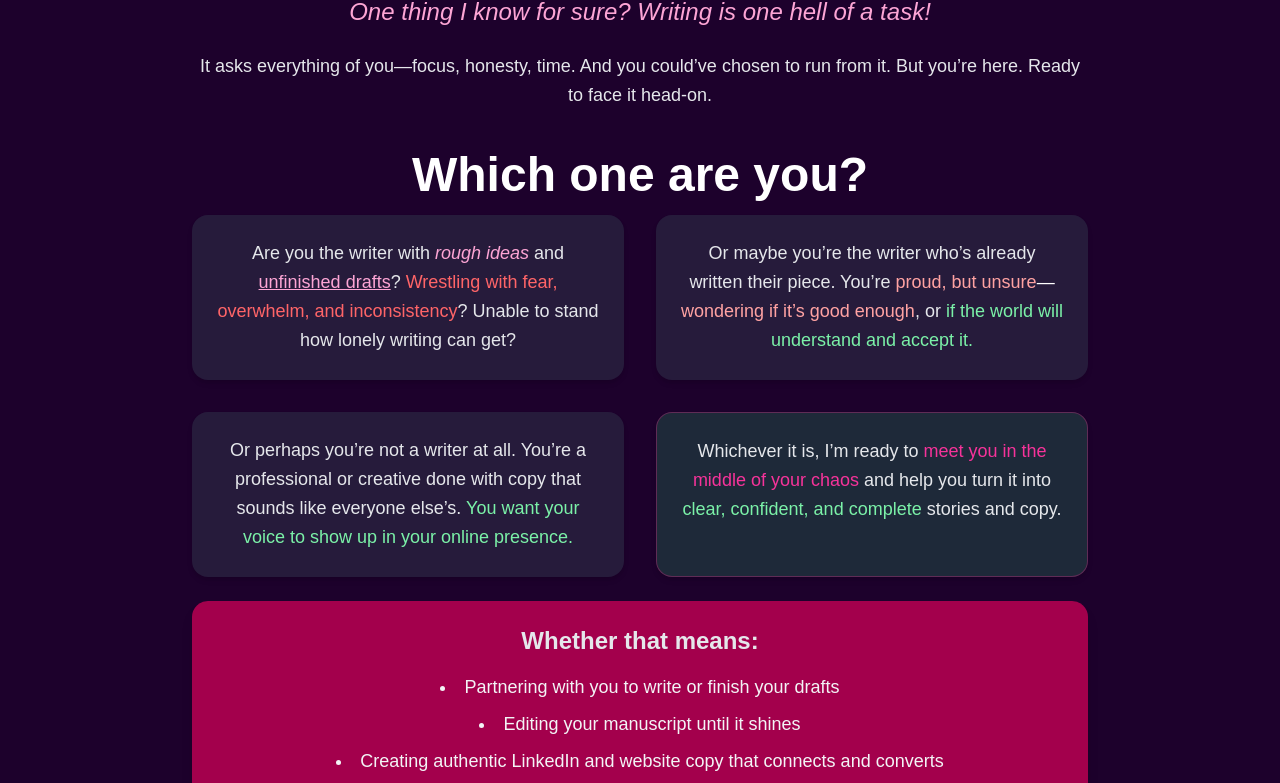
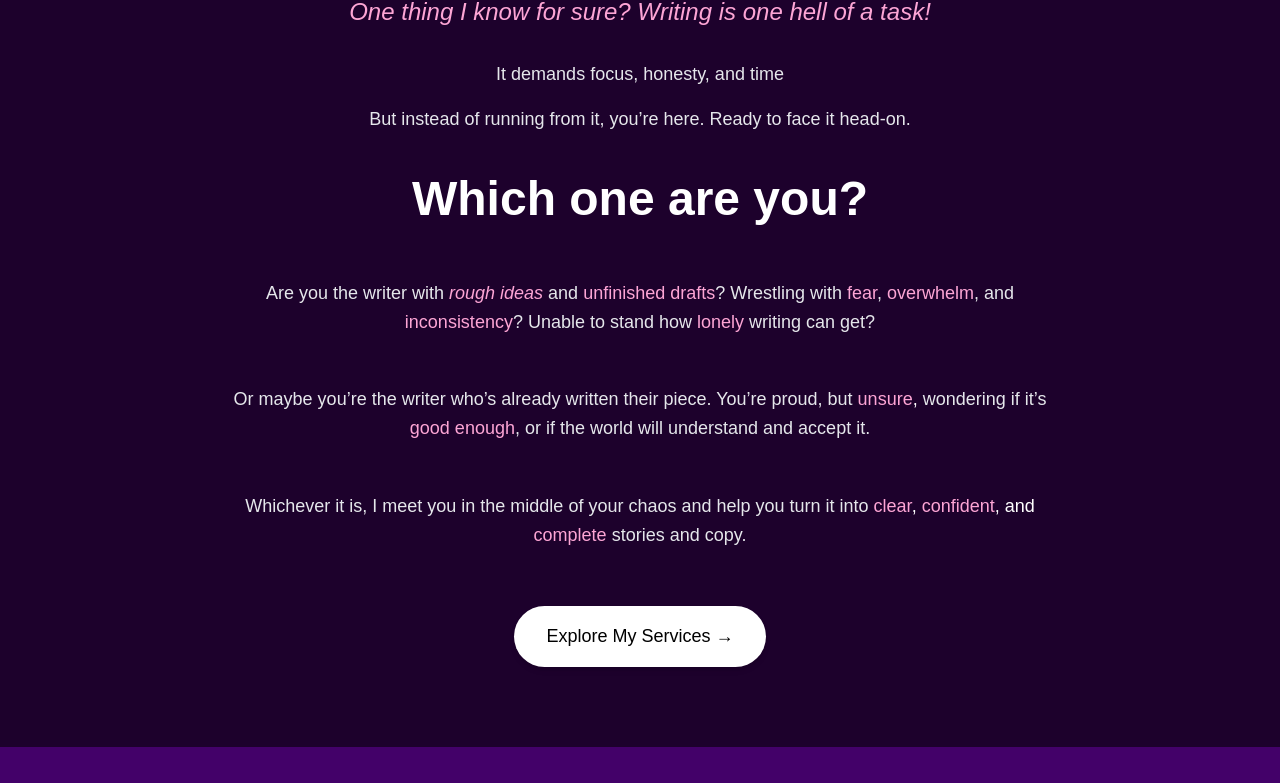
Before and after one commit to OgunwandeBukunmi/kristina, a Next.js app: page / in a window 1280 px wide. Shown: the part 668-1451 px from the top of the page. Built offline with nearby package versions, Linux system fonts and the light colour scheme; a web font is replaced by a local one.

Commit message:
personal meeting changes

```diff
--- a/src/app/page.tsx
+++ b/src/app/page.tsx
@@ -11,85 +11,86 @@ import { ChevronLeft, ChevronRight } from "lucide-react";
 import Footer from "@/components/Footer";
 
 export type space = {
-  name : string,
-  target : string,
-  content : string,
-  cta : string,
-  link : string
+  name: string,
+  target: string,
+  content: string,
+  cta: string,
+  link: string
 }
 
 export default function Home() {
 
 
-  const reviews =[
-     {content : "Working with Kristina was the difference between having an idea and having it come alive. I told her everything I had in my head, and she just listened—then somehow turned all my rambling into something that actually made sense. Through genuine understanding and skill, she helped me get my ideas on the page and create a finished draft. The result felt effortless to read, and the result reminded me how powerful human writing is.",
-  person : "Daniel"
+  const reviews = [
+    {
+      content: "Working with Kristina was the difference between having an idea and having it come alive. I told her everything I had in my head, and she just listened, then somehow turned all my rambling into something that actually made sense. Through genuine understanding and skill, she helped me get my ideas on the page and create a finished draft. The result felt effortless to read, and the result reminded me how powerful human writing is.",
+      person: "Daniel"
     },
     {
-    content : "“I've worked with Ewaoluwa for several years now, and it never ceases to amaze me how good she is at capturing my ideas and articulating them with true perfection. I found that in order to be a good writer, you must also be an amazing listener, and she truly is that. She listens closely and recreates my words as they are in my mind. Her editing is just as amazing as her writing skills. With a keen eye for detail, Ewaoluwa has successfully edited a number of my works with incredible accuracy. She takes her time to not just read text, but breaks it down to ensure she fully understands it before marking it up. Anyone lucky enough to work with Ewaoluwa is truly blessed“.",
-    person : "Porsché Mysticque Steele (My former boss🙈, CEO of MysticqueRose Publishing, and TEDx Speaker)"
+      content: "I've worked with Ewaoluwa for several years now, and it never ceases to amaze me how good she is at capturing my ideas and articulating them with true perfection. I found that in order to be a good writer, you must also be an amazing listener, and she truly is that. She listens closely and recreates my words as they are in my mind. Her editing is just as amazing as her writing skills. With a keen eye for detail, Ewaoluwa has successfully edited a number of my works with incredible accuracy. She takes her time to not just read text, but breaks it down to ensure she fully understands it before marking it up. Anyone lucky enough to work with Ewaoluwa is truly blessed“.",
+      person: "Porsché Mysticque Steele (My former boss🙈, CEO of MysticqueRose Publishing, and TEDx Speaker)"
     },
     {
-    content : "Thank you so much for editing the sample, Kristina. This is exactly the type of feedback & guidance I need to make my book the best it can be.",
-    person : "Felicia Emery (She immediately hired me to edit her book!)"
+      content: "Thank you so much for editing the sample, Kristina. This is exactly the type of feedback & guidance I need to make my book the best it can be.",
+      person: "Felicia Emery (She immediately hired me to edit her book!)"
     },
     {
-    content : "Amazing job! I’m truly grateful for her help in telling and editing my life’s story.",
-    person : "Whitney Williams, Author of The Revival (We spent three amazing months working on her story!)"
+      content: "Amazing job! I’m truly grateful for her help in telling and editing my life’s story.",
+      person: "Whitney Williams, Author of The Revival (We spent three amazing months working on her story!)"
     },
     {
-    content : "She was superb! Very talented. She took my run-on sentences and chaotic paragraphs and made them flow like a pro. Definitely recommend her.",
-    person : "Gregory Maisonville (I enjoyed it!)"
+      content: "She was superb! Very talented. She took my run-on sentences and chaotic paragraphs and made them flow like a pro. Definitely recommend her.",
+      person: "Gregory Maisonville (I enjoyed it!)"
     },
     {
-    content : "During this project, Kristina was flexible and easy to contact, and she remained dedicated to ensuring the project was completed to my satisfaction.",
-    person : "Dorian (That’s what I do!)"
+      content: "During this project, Kristina was flexible and easy to contact, and she remained dedicated to ensuring the project was completed to my satisfaction.",
+      person: "Dorian (That’s what I do!)"
     },
     {
-    content : "Kristina is a phenomenal writer. She was hardworking, transparent, and delivered great results. These are typical for a well-reviewed freelance copywriter, but the thing that I was really impressed with was her ability to learn the style and tone of the client. To take feedback with a grain of salt and make adjustments. I’d recommend working with her for a great experience and great results.",
-    person : "Eric Kim (My former boss🙈 and Principal Consultant at Zator Media)"
+      content: "Kristina is a phenomenal writer. She was hardworking, transparent, and delivered great results. These are typical for a well-reviewed freelance copywriter, but the thing that I was really impressed with was her ability to learn the style and tone of the client. To take feedback with a grain of salt and make adjustments. I’d recommend working with her for a great experience and great results.",
+      person: "Eric Kim (My former boss🙈 and Principal Consultant at Zator Media)"
     },
     {
-    content : "Ewaoluwa writes things amazingly. She also enjoys and analyzes literary works. I think she is like a ball of fire- beautiful with the ability to beat things into perfection.",
-    person : "Ololade Edun"
+      content: "Ewaoluwa writes things amazingly. She also enjoys and analyzes literary works. I think she is like a ball of fire- beautiful with the ability to beat things into perfection.",
+      person: "Ololade Edun"
     },
     {
-    content : "We had fun creating stories together.",
-    person : "Angela Jamieson (Told you I enjoy what I do!)"
+      content: "We had fun creating stories together.",
+      person: "Angela Jamieson (Told you I enjoy what I do!)"
     },
     {
-  content : "Kristina took my rough ideas and turned them into something I couldn’t stop reading. Every line felt natural, like she understood exactly what I wanted to say before I did. The writing was clear, human, and alive. I saw my vision on the page and heard it in my words. That’s what makes her writing stand out—it feels like you.",
-  person : "Daniel"
+      content: "Kristina took my rough ideas and turned them into something I couldn’t stop reading. Every line felt natural, like she understood exactly what I wanted to say before I did. The writing was clear, human, and alive. I saw my vision on the page and heard it in my words. That’s what makes her writing stand out, it feels like you.",
+      person: "Daniel"
     }
-,{
-  content : "Kristina helped me put my brand into words in a way I’d never been able to before—and she did it so fast! It was just one ad copy, but she managed to capture what makes my brand unique and get the message across clearly. It was short, sharp, and actually made people want to act. She just gets it.",
-  person : "Titobi"
-},{
-  content : "I was really struggling to organize my ideas for an essay, and Kristina helped me sort everything out. We talked through each point together, and she helped me expand on them, making sure they actually fit the topic and made sense. My thoughts were all over the place, but she helped me detangle and structure them. By the end, everything flowed and felt clear. It honestly made such a difference.",
-  person : "Jerry"
+    , {
+      content: "Kristina helped me put my brand into words in a way I’d never been able to before, and she did it so fast! It was just one ad copy, but she managed to capture what makes my brand unique and get the message across clearly. It was short, sharp, and actually made people want to act. She just gets it.",
+      person: "Titobi"
+    }, {
+      content: "I was really struggling to organize my ideas for an essay, and Kristina helped me sort everything out. We talked through each point together, and she helped me expand on them, making sure they actually fit the topic and made sense. My thoughts were all over the place, but she helped me detangle and structure them. By the end, everything flowed and felt clear. It honestly made such a difference.",
+      person: "Jerry"
     }
 
   ]
-  const WritingSpaces : space[] = [
+  const WritingSpaces: space[] = [
     {
-      name : "Interviews",
-      target : "For the curious",
-      content : "I tell the stories of everyday people—the ones who may not be famous but are absolutely fascinating. Their experiences hold meaning, depth, and humanity. Maybe you’ll be inspired, entertained, or even shed a tear.",
-      cta : "Read Interviews",
+      name: "Interviews",
+      target: "For the curious",
+      content: "I tell the stories of everyday people—the ones who may not be famous but are absolutely fascinating. Their experiences hold meaning, depth, and humanity. Maybe you’ll be inspired, entertained, or even shed a tear.",
+      cta: "Read Interviews",
       link: "interviews"
     },
     {
-      name : "Resources",
-      target : "To help my fellow editors and guide writerss",
-      content : "I share the tools, lessons, and lightbulb moments that have shaped me as an editor and as a human. Everything here has either helped me grow or increased my efficiency, and I hope it helps you too.",
-      cta : "Explore Resources",
-      link : "resources"
+      name: "Resources",
+      target: "To help my fellow editors and guide writers",
+      content: "I share the tools, lessons, and lightbulb moments that have shaped me as an editor and as a human. Everything here has either helped me grow or increased my efficiency, and I hope it helps you too.",
+      cta: "Explore Resources",
+      link: "resources"
     }, {
-      name : "Blog",
-      target : "For everyone.",
-      content : "Here’s where I write just because I want to—fiction, non-fiction, whatever’s calling me. These are the pieces closest to my heart, and I hope they find their way into yours.",
-      cta : "Read My Stories",
-      link : "blog"
+      name: "Blog",
+      target: "For everyone",
+      content: "Here’s where I write just because I want to—fiction, non-fiction, whatever’s calling me. These are the pieces closest to my heart, and I hope they find their way into yours.",
+      cta: "Read My Stories",
+      link: "blog"
     },
 
 
@@ -111,7 +112,7 @@ export default function Home() {
         {/* Content */}
         <div className="relative z-10 text-white px-4">
           <h1 className="text-5xl md:text-8xl font-instrument font-bold font-de leading-tight">
-       You’ve got something worth saying—I help you say it <span className="italic text-pink-500">better</span> .
+            You’ve got something worth saying—I help you say it <span className="italic text-pink-500">better</span>.
           </h1>
           <h3 className="mt-6 font-bold text-lg md:text-xl text-gray-100 font-instrument tracking-wider">
             Writing Partnership and Editing support that turns rough ideas and drafts into impactful, goal-crushing pieces.
@@ -124,71 +125,60 @@ export default function Home() {
       </article>
 
       <section className="min-h-screen bg-secondary text-white flex flex-col justify-center items-center px-6 md:px-20 py-20 text-lg leading-relaxed font-delius">
-      <div className="max-w-4xl text-center space-y-6">
-        <p className="text-xl md:text-2xl italic text-pink-300">
+        <div className="max-w-4xl text-center space-y-8">
+          <p className="text-xl md:text-2xl italic text-pink-300 ">
             One thing I know for sure? Writing is one hell of a task!
           </p>
 
-        <p className="text-gray-200">
-          It asks everything of you—focus, honesty, time. And you could’ve chosen
-          to run from it. But you’re here. Ready to face it head-on.
+          <p className="text-gray-200 mt-4 space-y-4">
+            <p>It demands focus, honesty, and time</p>
+
+            <p>But instead of running from it, you’re here. Ready to face it head-on.</p>
           </p>
 
-        <h1 className="text-3xl md:text-5xl font-semibold font-funnel  mt-10 mb-4">
+
+
+          <h1 className="text-3xl md:text-5xl font-semibold font-funnel  mt-10 ">
             Which one are you?
           </h1>
 
-      <div className="grid gap-8 text-gray-200 grid grid-cols-1 md:grid-cols-2">
+          <div className=" gap-8 text-gray-200 ">
 
             {/* Card 1 */}
-  <div className="bg-gray-700/40 p-6 rounded-2xl shadow-md ">
+            <div className=" p-6 rounded-2xl  ">
               <p>
                 Are you the writer with{" "}
                 <span className="text-pink-300 italic">rough ideas</span> and{" "}
-      <span className="underline text-pink-300">unfinished drafts</span>?{" "}
-      <span className="text-red-400">
-        Wrestling with fear, overwhelm, and inconsistency
-      </span>
-      ? Unable to stand how lonely writing can get?
+                <span className=" text-pink-300">unfinished drafts</span>?{" "}
+
+                Wrestling with <span className="text-pink-300">fear</span>,<span className="text-pink-300"> overwhelm</span>, and <span className="text-pink-300">inconsistency</span>? Unable to stand how <span className="text-pink-300">lonely</span> writing can get?
               </p>
             </div>
 
             {/* Card 2 */}
-  <div className="bg-gray-700/40 p-6 rounded-2xl shadow-md">
+            <div className=" p-6 rounded-2xl ">
               <p>
                 Or maybe you’re the writer who’s already written their piece. You’re{" "}
-      <span className="text-red-300">
-        proud, but unsure<span className="text-white">—</span>wondering if it’s
-        good enough
+                proud, but <span className="text-pink-300">
+                  unsure
                 </span>
-      , or{" "}
-      <span className="text-green-300">
+                <span className="text-white">, </span>wondering if it’s
+                <span className="text-pink-300"> good enough</span>, or{" "}
+
                 if the world will understand and accept it.
-      </span>
+
               </p>
             </div>
 
-  {/* Card 3 */}
-  <div className="bg-gray-700/40 p-6 rounded-2xl shadow-md">
-    <p>
-      Or perhaps you’re not a writer at all. You’re a professional or creative
-      done with copy that sounds like everyone else’s.{" "}
-      <span className="text-green-300">
-        You want your voice to show up in your online presence.
-      </span>
-    </p>
-  </div>
+
 
             {/* Card 4 – Bridge Statement */}
- <div className="bg-gray-800 border border-pink-500/30 p-6 rounded-2xl shadow-md">
+            <div className="  p-6 rounded-2xl ">
               <p className="font-medium">
-      Whichever it is, I’m ready to{" "}
-      <span className="text-pink-500">
-        meet you in the middle of your chaos
-      </span>{" "}
+                Whichever it is, I meet you in the middle of your chaos
                 and help you turn it into{" "}
-      <span className="text-green-300">
-        clear, confident, and complete
+                <span className="text-pink-300">
+                  clear<span className="text-white">, </span>confident<span className="text-white">, and</span> complete
                 </span>{" "}
                 stories and copy.
               </p>
@@ -197,30 +187,10 @@ export default function Home() {
           </div>
 
 
-  {/* Card 5 – Services */}
-  <div className="bg-pink-800 p-6 rounded-2xl shadow-lg">
-    <p className="mb-4 text-2xl font-semibold text-gray-200">
-      Whether that means:
-    </p>
 
-    <ul className="list-disc list-inside space-y-2 text-gray-100">
-      <li>Partnering with you to write or finish your drafts</li>
-      <li>Editing your manuscript until it shines</li>
-      <li>
-        Creating authentic LinkedIn and website copy that connects and converts
-      </li>
-    </ul>
-  </div>
-
-  {/* Card 6 – Closing */}
-  <div className=" p-6 rounded-2xl text-center">
-    <p className="text-white font-semibold">
-      I help you bring your words and ideas to life—without losing your voice.
-    </p>
-  </div>
 
           {/* CTA */}
-  <div className="flex justify-center pt-6">
+          <div className="flex justify-center ">
             <Link
               href="/#services"
               className="inline-block bg-white text-black px-8 py-4 rounded-full hover:bg-[#333] transition-all duration-300 shadow-md"
@@ -334,10 +304,10 @@ export default function Home() {
                 </p>
 
                 <p>
-            I’m a writer. I get it. So let me step in—with{" "}
+                  I’m a writer. I get it. So let me step in with{" "}
                   <span className="text-pink-500">energy</span>,{" "}
                   <span className="text-pink-500">structure</span>, and{" "}
-            <span className="text-pink-500">empathy</span>—to help you become the
+                  <span className="text-pink-500">empathy</span> to help you become the
                   best writer you can be.
                 </p>
               </div>
@@ -375,7 +345,7 @@ export default function Home() {
                 </p>
 
                 <p>
-            You’ve done the writing—and that alone is a huge achievement.
+                  You’ve done the writing, and that alone is a huge achievement.
                   Now it’s time to go further.
                 </p>
 
@@ -384,8 +354,8 @@ export default function Home() {
                   <span className="text-pink-500">fresh eyes</span>,{" "}
                   <span className="text-pink-500">sharp instincts</span>, and five years
                   of <span className="text-pink-500">editing muscle</span> to show you
-            <span className="text-pink-500"> what works, what doesn’t</span>, and
-            <span className="text-pink-500"> how to fix it.</span>
+                  <span className="text-pink-500"> what works</span>,<span className="text-pink-500"> what doesn’t</span>, and
+                  <span className="text-pink-500"> how to fix it<span className="text-black">.</span></span>
                 </p>
 
                 <p>
@@ -417,13 +387,13 @@ export default function Home() {
       <section className="bg-[var(--background)] text-white py-20 px-6 md:px-16">
         <div className="max-w-5xl mx-auto text-center">
           <h2 className="text-2xl md:text-3xl font-medium leading-relaxed mb-12 text-pink-200">
-          I’ve built this space to be part portfolio, part home — a place where
+            I’ve built this space to be part portfolio, part home, a place where
             you can find support, learn, and notice with me, even before we meet.
           </h2>
 
           <main className="grid md:grid-cols-3 gap-10">
             {WritingSpaces &&
-            WritingSpaces?.map((item:space, index : number) => (
+              WritingSpaces?.map((item: space, index: number) => (
                 <div
                   key={index}
                   className="group bg-white/10 backdrop-blur-md rounded-2xl p-8 text-left border border-white/10 hover:bg-white/20 hover:scale-[1.02] transition-all duration-300"
@@ -457,13 +427,13 @@ export default function Home() {
         {/* Swiper Container */}
         <div className="relative max-w-5xl mx-auto">
           <Swiper
-          modules={[ Autoplay, Navigation]}
+            modules={[Autoplay, Navigation]}
             spaceBetween={40}
             slidesPerView={1}
             loop={true}
             pagination={{ clickable: true }}
             autoplay={{
-            delay: 6000,
+              delay: 10000,
               disableOnInteraction: false,
             }}
             navigation={{
@@ -500,7 +470,7 @@ export default function Home() {
       {/* contact form    */}
 
 
-<Footer/>
+      <Footer />
 
 
     </section>
```
Also changed, not shown: src/app/writingpartnership/page.tsx (+23 -31 lines). Lines whose indentation alone changed are shown as unchanged.
